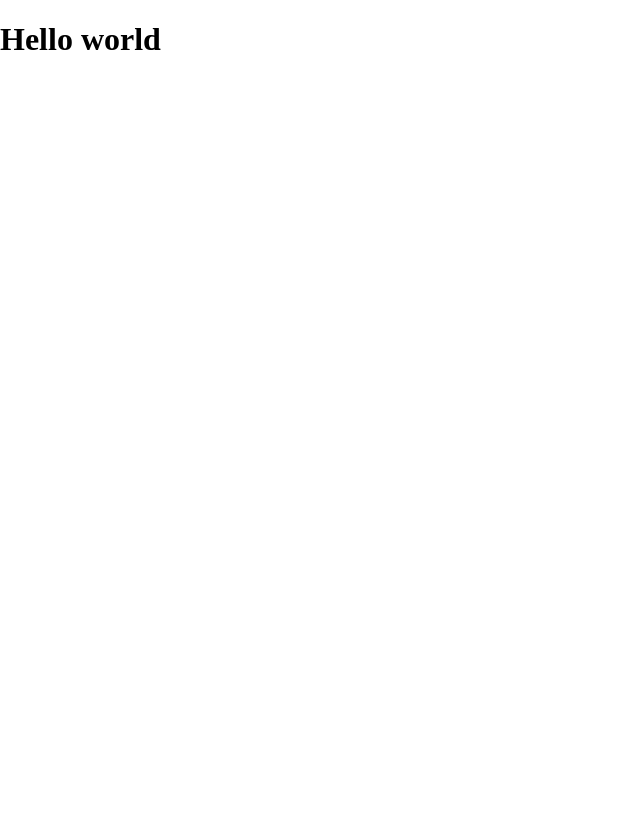
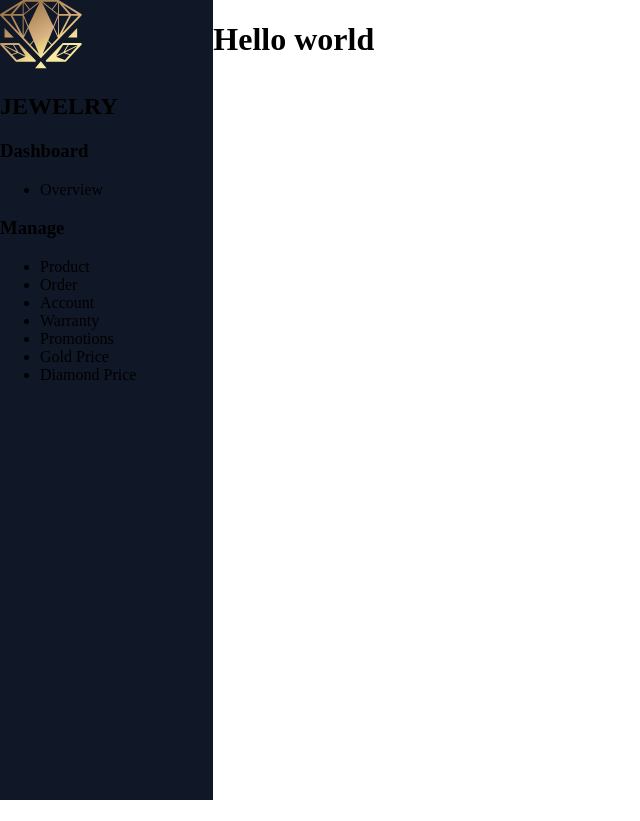
Before and after one commit to Nhut2912/DiamondShopSystem, a React (Create React App) app in the folder admin/: page /admin in a window 1280 px wide. Shown: the whole page, without its empty margins (0-640 px from the left). After the commit the page ends 800 px from the top, so only its background shows below. Built offline with nearby package versions, Linux system fonts and the light colour scheme.

Commit message:
Admin side, navigation

```diff
--- a/admin/package.json
+++ b/admin/package.json
@@ -9,7 +9,7 @@
     "react": "^18.3.1",
     "react-dom": "^18.3.1",
     "react-router-dom": "^6.23.1",
-    "react-scripts": "5.0.1",
+    "react-scripts": "^5.0.1",
     "web-vitals": "^2.1.4"
   },
   "scripts": {
--- a/admin/src/Authentication.js
+++ b/admin/src/Authentication.js
@@ -8,7 +8,7 @@ import { ICONS } from './constants';
 
 const Authentication = () => {
 
-  const [data,setData] = useState("");
+  // const [data,setData] = useState("");
 
   // useEffect(() => {
   //   fetch('http://localhost:8080/api/product/getProducts')
@@ -19,25 +19,48 @@ const Authentication = () => {
 
   const handleLogin = () => {
 
-    const myHeaders = new Headers();
-    myHeaders.append("Content-Type","application/json")
-    const raw = JSON.stringify({
-      "name": "Add your name in the body"
-    });
-    const requestOptions = {
-      method: "POST",
-      headers: myHeaders,
-      body: raw,
-      redirect: "follow"
-    };
-      fetch('http://localhost:8080/api/product/save', requestOptions)
-      .then(response => response.text())
-      .then( data => setData(data));
-      console.log(data);
-      if(data === "true"){
-        window.location.href ="/admin"
-      }
+    // const myHeaders = new Headers();
+    // myHeaders.append("Content-Type","application/json")
+    // const raw = JSON.stringify({
+    //   "name": "Add your name in the body"
+    // });
+    // const requestOptions = {
+    //   method: "POST",
+    //   headers: myHeaders,
+    //   body: raw,
+    //   redirect: "follow"
+    // };
+    //   fetch('http://localhost:8080/api/product/save', requestOptions)
+    //   .then(response => response.text())
+    //   .then( data => setData(data));
+    //   console.log(data);
+    //   if(data === "true"){
+    //     window.location.href ="/admin"
+    //   }
+
+    window.location.href ="/admin"
   }
+
+  /**
+   * author : Tran Minh Nhut
+   * date : 20/5/2024
+   * purpose : thu thap thong tin ve username va password
+   */
+
+   const [userName,setUserName] = useState("");
+   const [password,setPassword] = useState("");
+
+   const getUserNameHandle = ( event ) => {
+        let value = event.target.value;
+        setUserName(value);
+        console.log(value);
+   }
+
+   const getPasswordHandle = ( event ) => {
+    let value = event.target.value;
+    setPassword(value);
+  }
+
 
   return (
     <div className='container'>
@@ -49,11 +72,11 @@ const Authentication = () => {
                   <h1>Login</h1>
                   <div className='input-box' >
                       <label>Username</label>
-                      <input type='text' placeholder='Email or phone number' />
+                      <input type='text' onBlur={event => getUserNameHandle(event)} placeholder='Email or phone number' />
                   </div>
                   <div className='input-box' >
                       <label>Password</label>
-                      <input type='password' />
+                      <input type='password' onBlur={getPasswordHandle} />
                       <label>Forgot password ?</label>
                   </div>
                   <div className='button-login' onClick={handleLogin}>
--- a/admin/src/components/navigation.js
+++ b/admin/src/components/navigation.js
@@ -0,0 +1,54 @@
+import React from "react";
+
+import '../theme/Navigation.css';
+import { ICONS } from "../constants";
+
+const Navigation = () => {
+    return(
+        <div className="navigation">
+            <div>
+                <img src={ICONS.icon_logo_no_jewelry_text} alt="" />
+                <h2>JEWELRY</h2>
+            </div>
+            <div>
+                <h3>Dashboard</h3>
+                <ul>
+                    <li>
+                        <img  alt="" />
+                        <span>Overview</span>
+                    </li>
+                </ul>
+            </div>
+            <div>
+                <h3>
+                    Manage
+                </h3>
+                <ul>
+                    <li>
+                        Product
+                    </li>
+                    <li>
+                        Order
+                    </li>
+                    <li>
+                        Account
+                    </li>
+                    <li>
+                        Warranty
+                    </li>
+                    <li>
+                        Promotions
+                    </li>
+                    <li>
+                        Gold Price
+                    </li>
+                    <li>
+                        Diamond Price
+                    </li>
+
+                </ul>
+            </div>
+        </div>
+    );
+}
+export default Navigation;
--- a/admin/src/constants/icons.js
+++ b/admin/src/constants/icons.js
@@ -1,8 +1,9 @@
 import icon_logo from '../assets/icons/logo.svg';
+import icon_logo_no_jewelry_text from '../assets/icons/logo-nojewelry.svg';
 
 const ICONS = {
     icon_logo : icon_logo,
-
+    icon_logo_no_jewelry_text : icon_logo_no_jewelry_text
 }
 
 export default ICONS;
--- a/admin/src/pages/Overview.js
+++ b/admin/src/pages/Overview.js
@@ -1,8 +1,12 @@
 import React from "react";
+
+import Navigation from "../components/navigation";
+import '../theme/Overview.css'
 
 const Overview = () => {
     return(
-        <div>
+        <div className="container-admin">
+            <Navigation />
             <h1>Hello world</h1>
         </div>
     )
--- a/admin/src/theme/Authentication.css
+++ b/admin/src/theme/Authentication.css
@@ -9,7 +9,7 @@
     align-items: center;
 }
 .login-form{
-    width: 45%;
+    width: 850px;
     height: 500px;
     background-color: rgba(0, 0, 0,0.9);
     overflow: hidden;
@@ -47,7 +47,7 @@
 .login-form > .login-information > .input-box > label{
     font-family: 'Roboto Serif';
     font-size: 14px;
-    font-weight: 400;
+    font-weight: 500;
     color: rgba(0, 0, 0,0.4);
 }
 .login-form > .login-information > .input-box > label:nth-child(3){
@@ -65,13 +65,13 @@
     padding-left: 15px;
     font-family: 'Roboto Serif';
     font-size: 15px;
-    font-weight: 500;
-    color: rgba(0, 0, 0,0.7);
+    font-weight: 600;
+    color: rgba(0, 0, 0,0.6);
 }
 .login-form > .login-information .button-login{
     background-color: aquamarine;
     margin-top: 40px;
-    height: 45px;
+    height: 50px;
     background-color: #D9B384;
     display: flex;
     justify-content: center;
@@ -81,7 +81,7 @@
 .login-form > .login-information .button-login > span{
     font-family: 'Roboto Serif';
     font-weight: 500;
-    font-size: 16px;
+    font-size: 18px;
     color: #FFFFFF;
     letter-spacing: 1px ;
 }
--- /dev/null
+++ b/admin/src/theme/Navigation.css
@@ -0,0 +1,4 @@
+.navigation{
+    background-color: #101727;
+    max-width: 250px;
+}
--- /dev/null
+++ b/admin/src/theme/Overview.css
@@ -0,0 +1,5 @@
+.container-admin{
+    min-height: 100vh;
+    display: grid;
+    grid-template-columns: 2fr 10fr;
+}
```
Also changed, not shown: admin/src/assets/icons/logo-nojewelry.svg (added), 1 other file (tests, documents, lock files or other folders).
